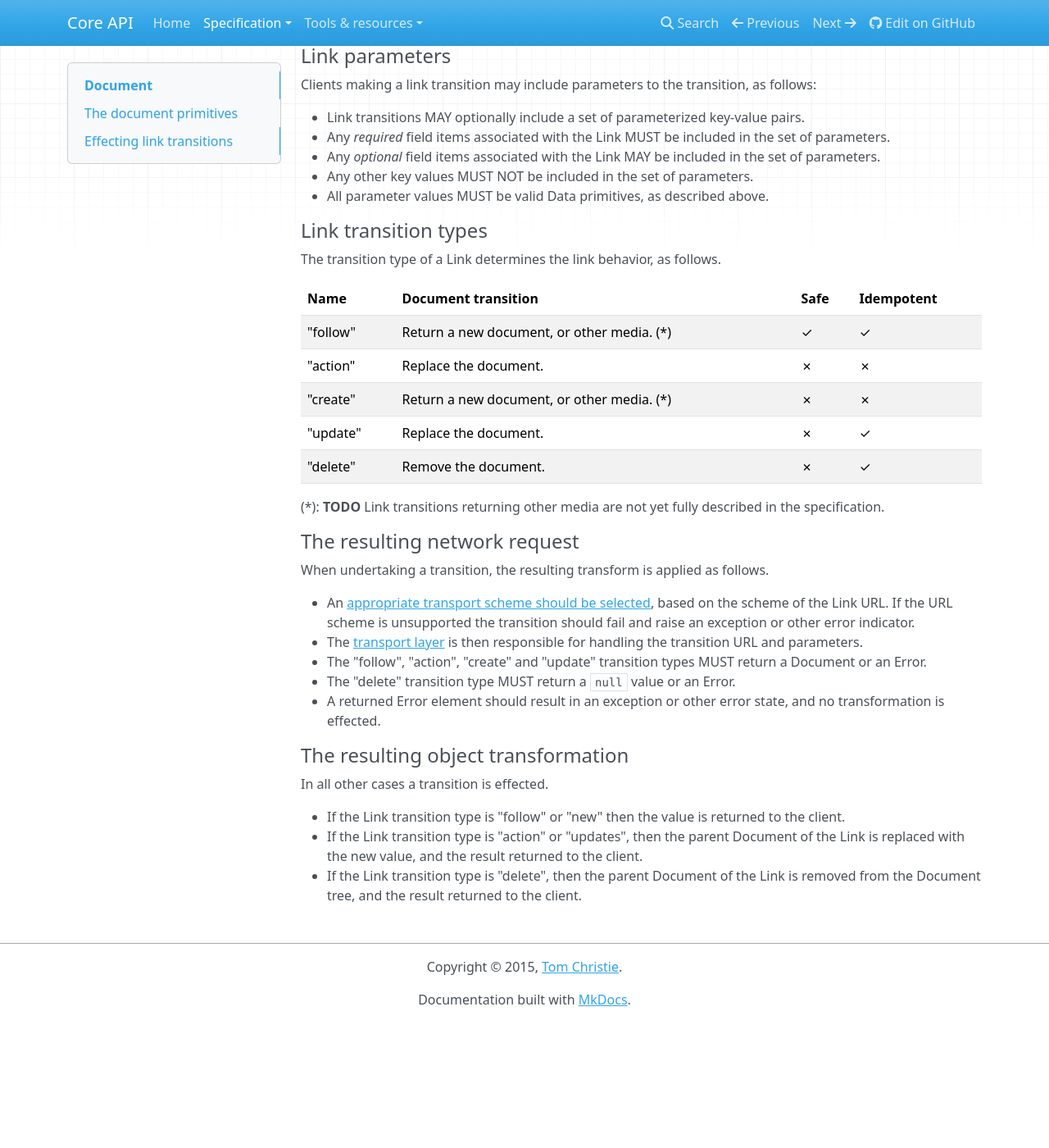
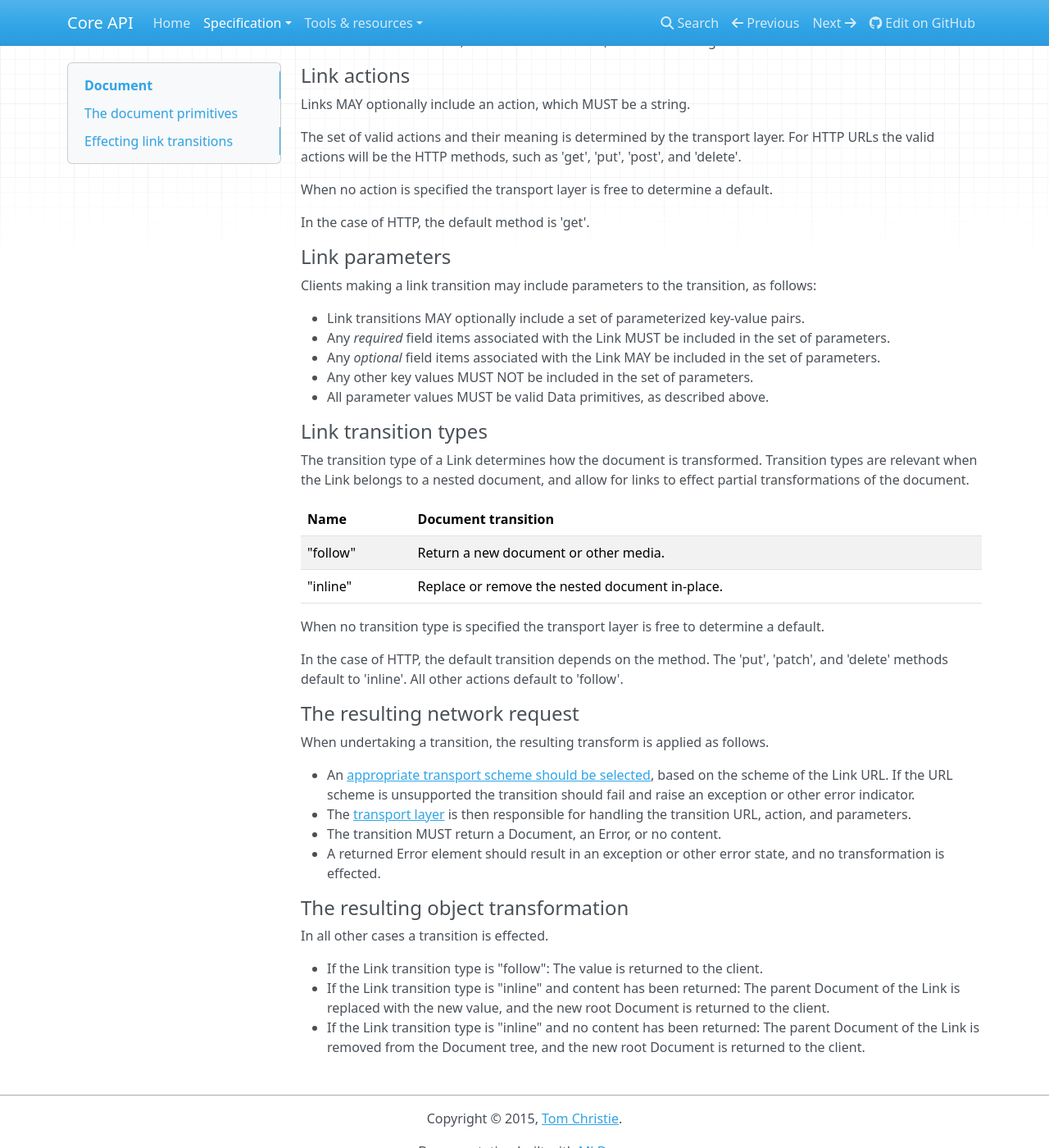
Before and after one commit to core-api/core-api, an MkDocs documentation site: the page built from docs/specification/document.md, in a window 1280 px wide and 1400 px high, scrolled down 1451 px. Shown: the whole window at 82% size. Built offline with MkDocs 1.6.1, drawn with Linux system fonts in a browser that asks for light colours; nearby versions of some CDN libraries; old or Windows-style settings are respelled for this version of MkDocs; before the commit the page ends 2698 px from its top, so only the background shows below that; some of the changed text lies outside the part shown.

Commit message:
trans -> action and transtion

```diff
--- a/docs/specification/document.md
+++ b/docs/specification/document.md
@@ -30,7 +30,8 @@ A document is used as a container for the data and actions provided by the inter
 A link is used to represent a possible transition that the client may take.
 
 * A Link has an associated URL which MUST be a string. The empty string is valid, and MAY be considered a default value by client libraries.
-* A Link has an associated transition type which MUST be one of "follow", "action", "create", "update" or "delete". The "follow" value MAY be considered a default value by client libraries.
+ A Link has an associated action which MUST be a string. The empty string is valid, and MAY be considered a default value by client libraries.
+* A Link has an associated transition type which MUST be a string. The empty string is valid, and MAY be considered a default value by client libraries.
 * A Link has an associated list of parameters. The empty list is valid, and MAY be considered a default value by client libraries.
 * Each element in the parameter list is associated with a name, which MUST be a string.
 * Each element in the parameter list is associated as either being *required* or being *optional*. The *optional* state MAY be considered a default value by client libraries.
@@ -55,6 +56,17 @@ Errors are exception states that may occur when a transition fails. This element
 
 When client acts on a Link, a transition is effected, and the resulting state is returned to the client.
 
+#### Link actions
+
+Links MAY optionally include an action, which MUST be a string.
+
+The set of valid actions and their meaning is determined by the transport layer.
+For HTTP URLs the valid actions will be the HTTP methods, such as 'get', 'put', 'post', and 'delete'.
+
+When no action is specified the transport layer is free to determine a default.
+
+In the case of HTTP, the default method is 'get'.
+
 #### Link parameters
 
 Clients making a link transition may include parameters to the transition, as follows:
@@ -67,32 +79,33 @@ Clients making a link transition may include parameters to the transition, as fo
 
 #### Link transition types
 
-The transition type of a Link determines the link behavior, as follows.
+The transition type of a Link determines how the document is transformed.
+Transition types are relevant when the Link belongs to a nested document,
+and allow for links to effect partial transformations of the document.
 
-Name | Document transition | Safe | Idempotent
-----| ---- | ---- | ----
-"follow" | Return a new document, or other media. (\*) | ✓ | ✓
-"action" | Replace the document. | ✗ | ✗
-"create" | Return a new document, or other media. (\*) | ✗ | ✗
-"update" | Replace the document. | ✗ | ✓
-"delete" | Remove the document. | ✗ | ✓
+Name | Document transition
+----| ----
+"follow" | Return a new document or other media.
+"inline" | Replace or remove the nested document in-place.
 
-(\*): **TODO** Link transitions returning other media are not yet fully described in the specification.
+When no transition type is specified the transport layer is free to determine a default.
+
+In the case of HTTP, the default transition depends on the method. The 'put',
+'patch', and 'delete' methods default to 'inline'. All other actions default to 'follow'.
 
 #### The resulting network request
 
 When undertaking a transition, the resulting transform is applied as follows.
 
 * An [appropriate transport scheme should be selected](transport.md), based on the scheme of the Link URL. If the URL scheme is unsupported the transition should fail and raise an exception or other error indicator.
-* The [transport layer](transport.md) is then responsible for handling the transition URL and parameters.
-* The "follow", "action", "create" and "update" transition types MUST return a Document or an Error.
-* The "delete" transition type MUST return a `null` value or an Error.
+* The [transport layer](transport.md) is then responsible for handling the transition URL, action, and parameters.
+* The transition MUST return a Document, an Error, or no content.
 * A returned Error element should result in an exception or other error state, and no transformation is effected.
 
 #### The resulting object transformation
 
 In all other cases a transition is effected.
 
-* If the Link transition type is "follow" or "new" then the value is returned to the client.
-* If the Link transition type is "action" or "updates", then the parent Document of the Link is replaced with the new value, and the result returned to the client.
-* If the Link transition type is "delete", then the parent Document of the Link is removed from the Document tree, and the result returned to the client.
+* If the Link transition type is "follow": The value is returned to the client.
+* If the Link transition type is "inline" and content has been returned: The parent Document of the Link is replaced with the new value, and the new root Document is returned to the client.
+* If the Link transition type is "inline" and no content has been returned: The parent Document of the Link is removed from the Document tree, and the new root Document is returned to the client.
```
Also changed, not shown: docs/index.md (+12 -22 lines), docs/specification/encoding.md (+5 -5 lines), docs/specification/transport.md (+7 -13 lines).
